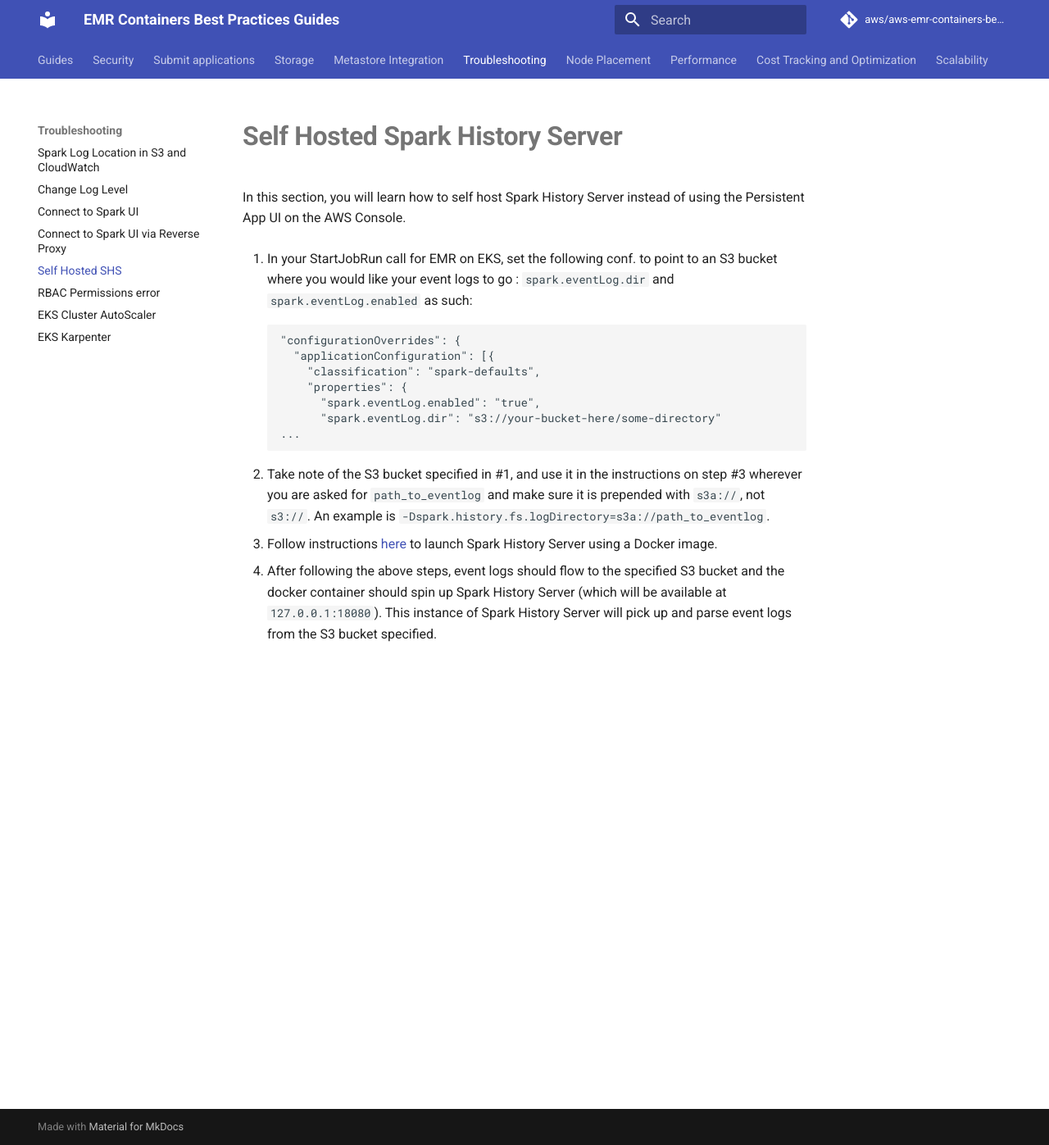
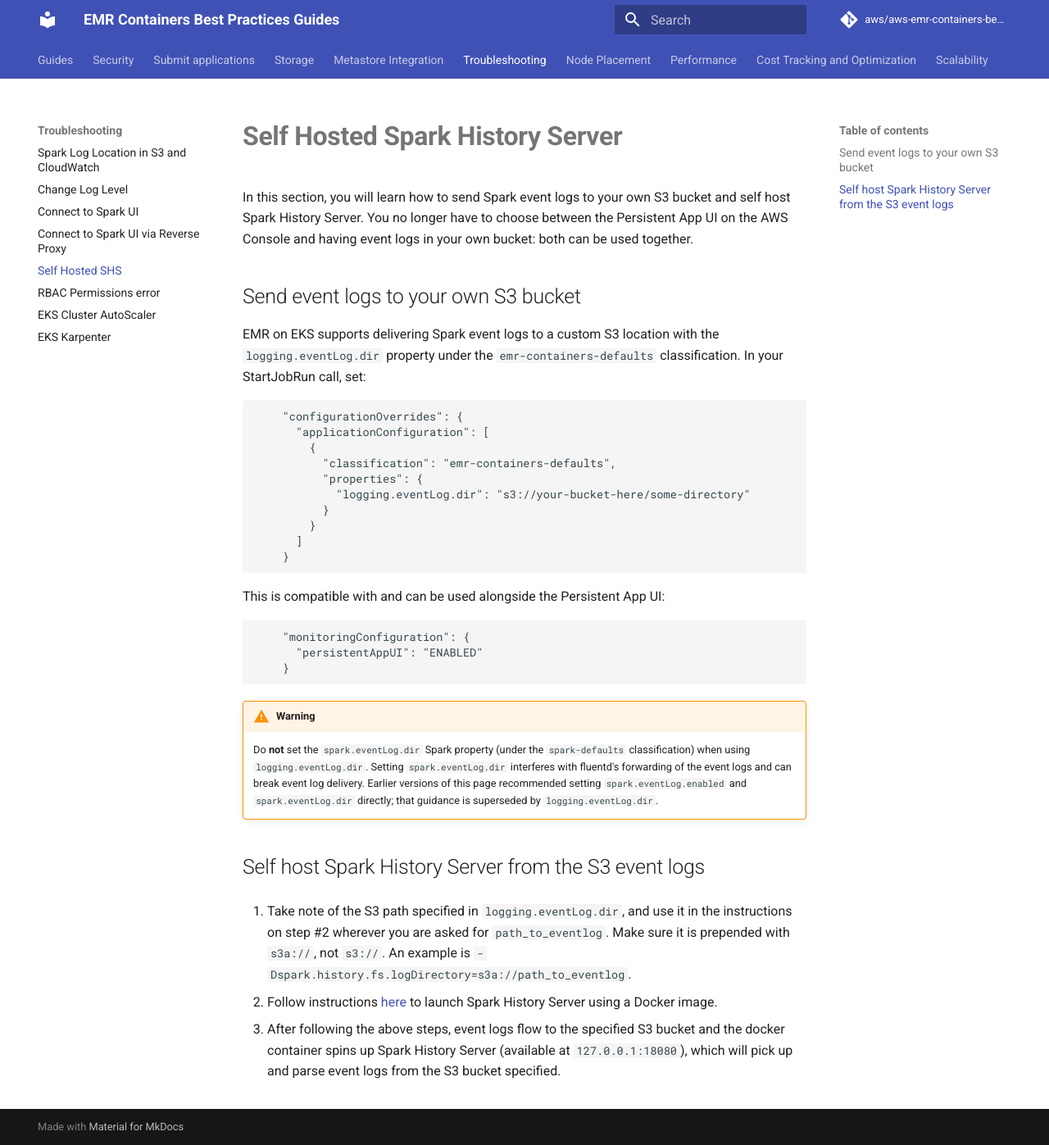
Before and after one commit to aws/aws-emr-containers-best-practices, an MkDocs documentation site: the page built from content/troubleshooting/docs/self-hosted-shs.md, in a window 1280 px wide and 1397 px high. Shown: the whole window at 82% size. Built offline with MkDocs 1.6.1 and Material for MkDocs 9.7.7, drawn with Linux system fonts in a browser that asks for light colours; comment, search, counter and statistics services are not loaded.

Commit message:
docs: use logging.eventLog.dir for event logs to custom S3 bucket (#93)
EMR on EKS now supports delivering Spark event logs to a customer S3
bucket via the logging.eventLog.dir property under the
emr-containers-defaults classification. This works alongside the
Persistent App UI (persistentAppUI ENABLED), so customers no longer
have to choose between the console Spark History Server and having
event logs in their own bucket.

Replace the previous guidance that set spark.eventLog.enabled and
spark.eventLog.dir under spark-defaults: setting spark.eventLog.dir
now interferes with fluentd's forwarding of event logs and must not
be used. Add a warning to that effect and keep the self-hosted SHS
docker instructions, now pointed at the new event log location.

Co-authored-by: Karthik Prabhakar <subbakk@amazon.com>

```diff
--- a/content/troubleshooting/docs/self-hosted-shs.md
+++ b/content/troubleshooting/docs/self-hosted-shs.md
@@ -1,21 +1,35 @@
 # **Self Hosted Spark History Server**
 
-In this section, you will learn how to self host Spark History Server instead of using the Persistent App UI on the AWS Console.
+In this section, you will learn how to send Spark event logs to your own S3 bucket and self host Spark History Server. You no longer have to choose between the Persistent App UI on the AWS Console and having event logs in your own bucket: both can be used together.
 
-1. In your StartJobRun call for EMR on EKS, set the following conf. to point to an S3 bucket where you would like your event logs to go : `spark.eventLog.dir` and `spark.eventLog.enabled` as such:
+## Send event logs to your own S3 bucket
 
+EMR on EKS supports delivering Spark event logs to a custom S3 location with the `logging.eventLog.dir` property under the `emr-containers-defaults` classification. In your StartJobRun call, set:
 
         "configurationOverrides": {
-          "applicationConfiguration": [{
-            "classification": "spark-defaults",
-            "properties": {
-              "spark.eventLog.enabled": "true",
-              "spark.eventLog.dir": "s3://your-bucket-here/some-directory"
-        ...
+          "applicationConfiguration": [
+            {
+              "classification": "emr-containers-defaults",
+              "properties": {
+                "logging.eventLog.dir": "s3://your-bucket-here/some-directory"
+              }
+            }
+          ]
+        }
 
+This is compatible with and can be used alongside the Persistent App UI:
 
-2. Take note of the S3 bucket specified in #1, and use it in the instructions on step #3 wherever you are asked for `path_to_eventlog` and make sure it is prepended with `s3a://`, not `s3://`. An example is `-Dspark.history.fs.logDirectory=s3a://path_to_eventlog`.
+        "monitoringConfiguration": {
+          "persistentAppUI": "ENABLED"
+        }
 
-3. Follow instructions [here](https://docs.aws.amazon.com/glue/latest/dg/monitor-spark-ui-history.html#monitor-spark-ui-history-local) to launch Spark History Server using a Docker image.
+!!! warning
+    Do **not** set the `spark.eventLog.dir` Spark property (under the `spark-defaults` classification) when using `logging.eventLog.dir`. Setting `spark.eventLog.dir` interferes with fluentd's forwarding of the event logs and can break event log delivery. Earlier versions of this page recommended setting `spark.eventLog.enabled` and `spark.eventLog.dir` directly; that guidance is superseded by `logging.eventLog.dir`.
 
-4. After following the above steps, event logs should flow to the specified S3 bucket and the docker container should spin up Spark History Server (which will be available at `127.0.0.1:18080`). This instance of Spark History Server will pick up and parse event logs from the S3 bucket specified.
+## Self host Spark History Server from the S3 event logs
+
+1. Take note of the S3 path specified in `logging.eventLog.dir`, and use it in the instructions on step #2 wherever you are asked for `path_to_eventlog`. Make sure it is prepended with `s3a://`, not `s3://`. An example is `-Dspark.history.fs.logDirectory=s3a://path_to_eventlog`.
+
+2. Follow instructions [here](https://docs.aws.amazon.com/glue/latest/dg/monitor-spark-ui-history.html#monitor-spark-ui-history-local) to launch Spark History Server using a Docker image.
+
+3. After following the above steps, event logs flow to the specified S3 bucket and the docker container spins up Spark History Server (available at `127.0.0.1:18080`), which will pick up and parse event logs from the S3 bucket specified.
```
